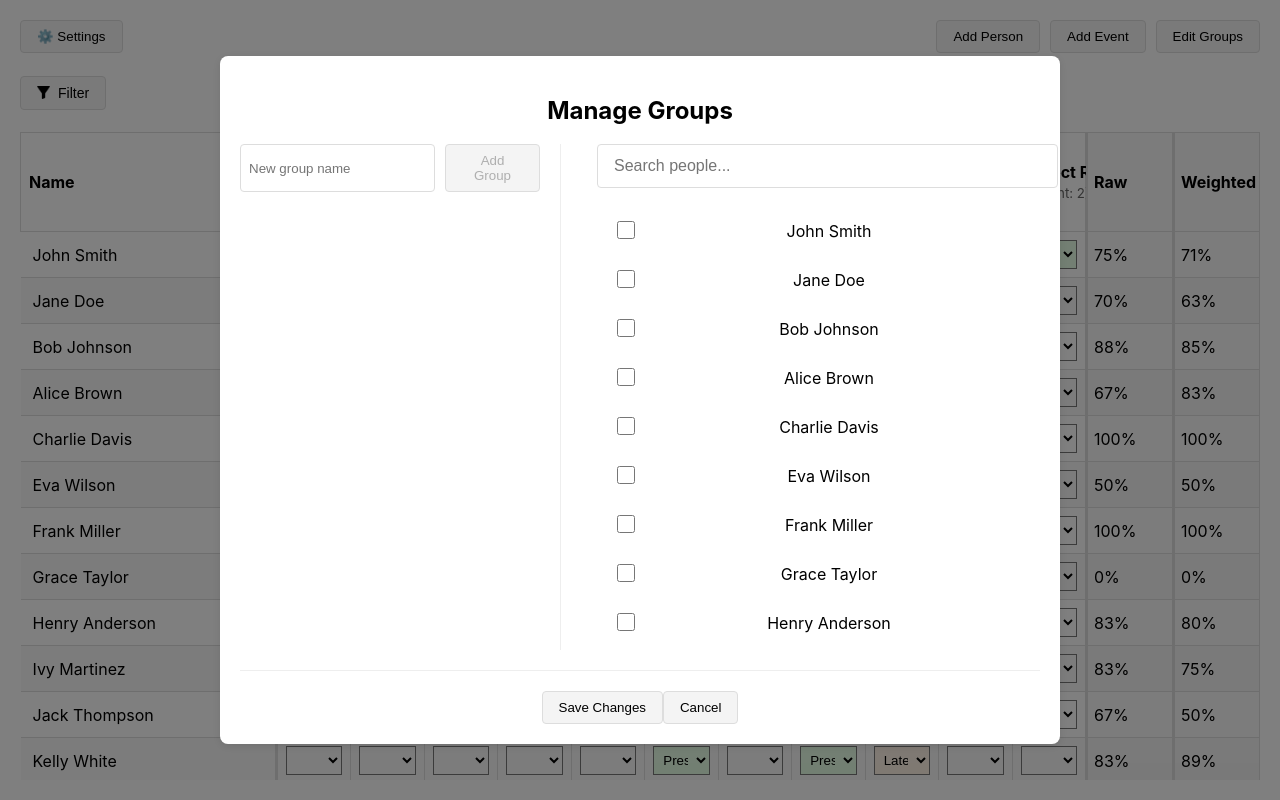
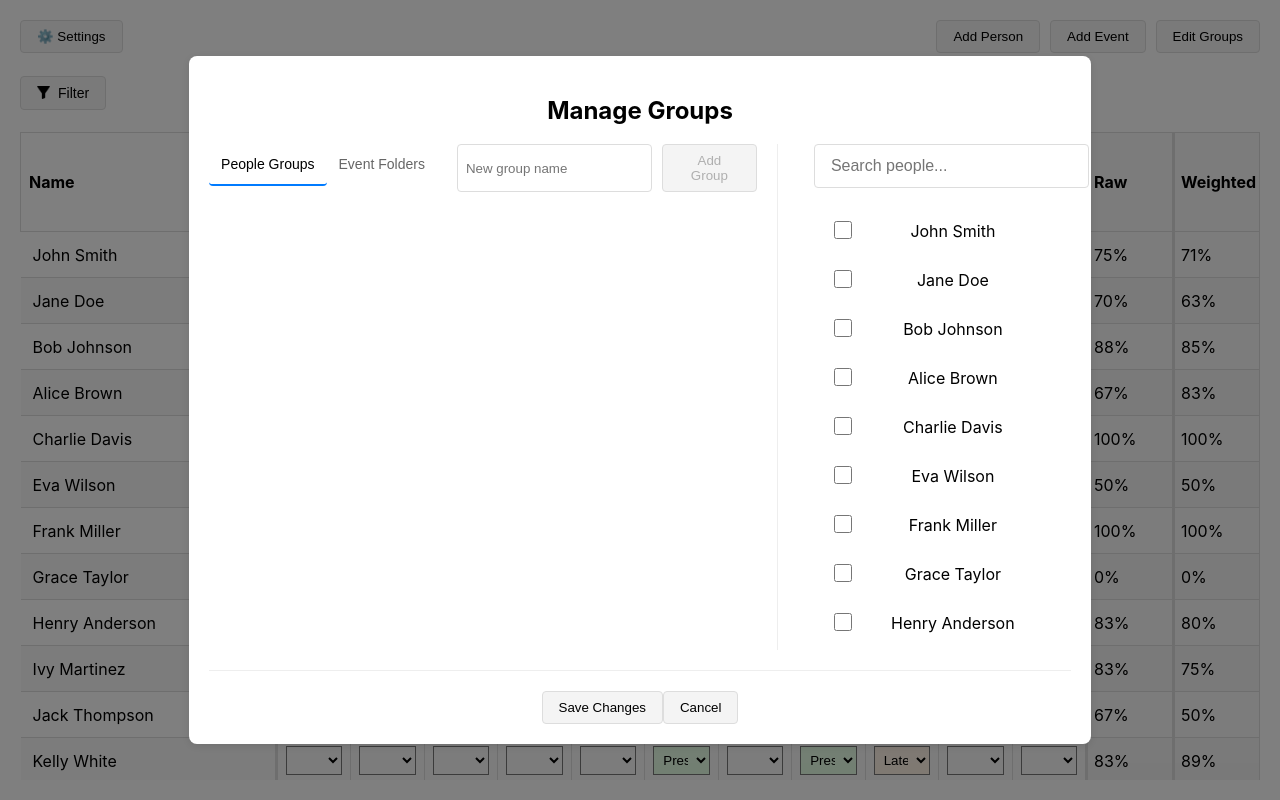
Before and after one commit to adamnelsonarcher/attendance-tracker, a React (Create React App) app: page / in a window 1280 px wide. Both pictures are taken after a click on the button "Edit Groups". Built offline with nearby package versions, Linux system fonts and the light colour scheme.

Commit message:
layout of event folder editing

```diff
--- a/src/components/TopBar/Groups/Groups.jsx
+++ b/src/components/TopBar/Groups/Groups.jsx
@@ -3,6 +3,7 @@ import Modal from '../../Modal/Modal';
 import './Groups.css';
 
 function Groups({ groups, onSave, onClose, people }) {
+  const [activeTab, setActiveTab] = useState('people');
   const [formData, setFormData] = useState([...groups]);
   const [newGroupName, setNewGroupName] = useState('');
   const [selectedGroup, setSelectedGroup] = useState(formData[0]?.id || null);
@@ -58,6 +59,23 @@ function Groups({ groups, onSave, onClose, people }) {
     >
       <div className="groups-layout">
         <div className="groups-container">
+          <div className="tabs">
+            <button
+              className={`tab-button ${activeTab === 'people' ? 'active' : ''}`}
+              onClick={() => setActiveTab('people')}
+            >
+              People Groups
+            </button>
+            <button
+              className={`tab-button ${activeTab === 'events' ? 'active' : ''}`}
+              onClick={() => setActiveTab('events')}
+            >
+              Event Folders
+            </button>
+          </div>
+
+          {activeTab === 'people' && (
+            <>
               <div className="groups-panel">
                 <div className="add-group-form">
                   <input
@@ -177,6 +195,14 @@ function Groups({ groups, onSave, onClose, people }) {
                   })}
                 </div>
               </div>
+            </>
+          )}
+
+          {activeTab === 'events' && (
+            <div className="events-tab-placeholder">
+              Event folder management will be implemented here
+            </div>
+          )}
         </div>
 
         <div className="modal-footer">
```
Lines whose indentation alone changed are shown as unchanged.
